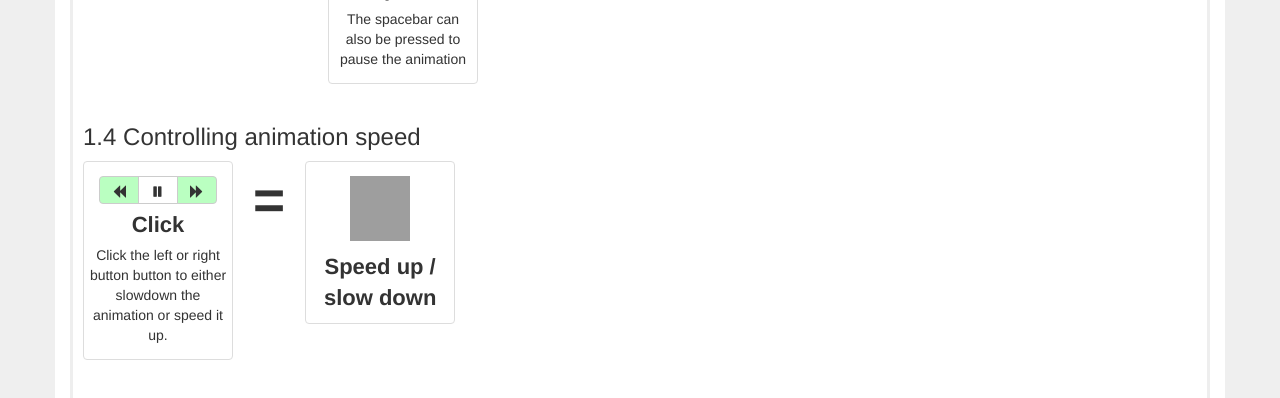
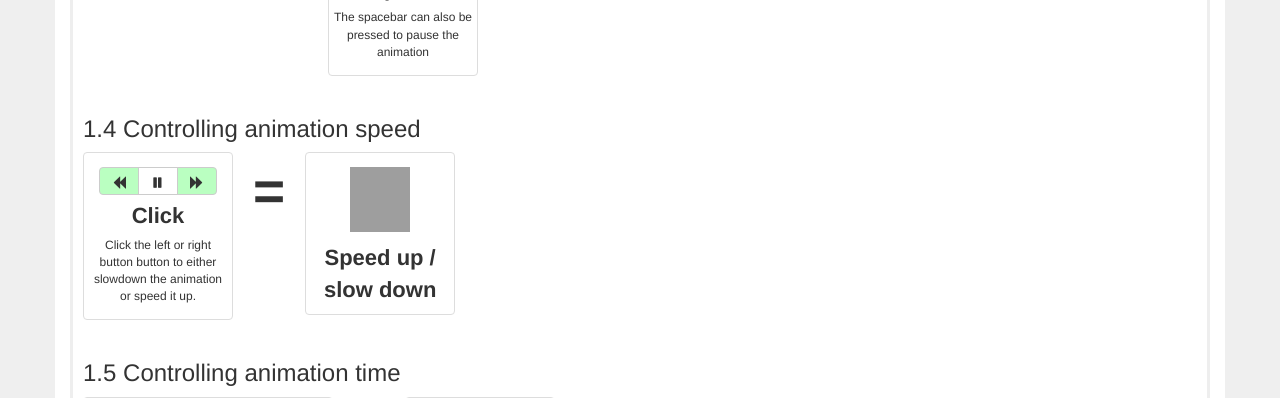
Before and after one commit to tomootes/vizlab, a PHP site: page /docs/manual.html in a window 1280 px wide. Shown: the part 851-1249 px from the top of the page. Run offline with PHP 8.4, Linux system fonts and the light colour scheme; grey boxes are pictures that could not be loaded.

Commit message:
updated manual

```diff
--- a/css/docs.css
+++ b/css/docs.css
@@ -49,7 +49,7 @@ code{
 .chapter{
   border: 3px solid #eee;
   margin: 10px 0px;
-  padding: 0px 10px;
+  padding: 0px 10px 10px;
 }
 .chapter img{
   border-radius: 5px;
@@ -70,6 +70,9 @@ code{
   padding: 5px 10px;
   font-weight: bold;
   font-size: 22px;
+}
+.chapter .thumbnail p{
+  font-size: 12px;
 }
 .chapter .thumbnail .btn-group-md{
   margin: 10px 0px 0px 0px;
```
